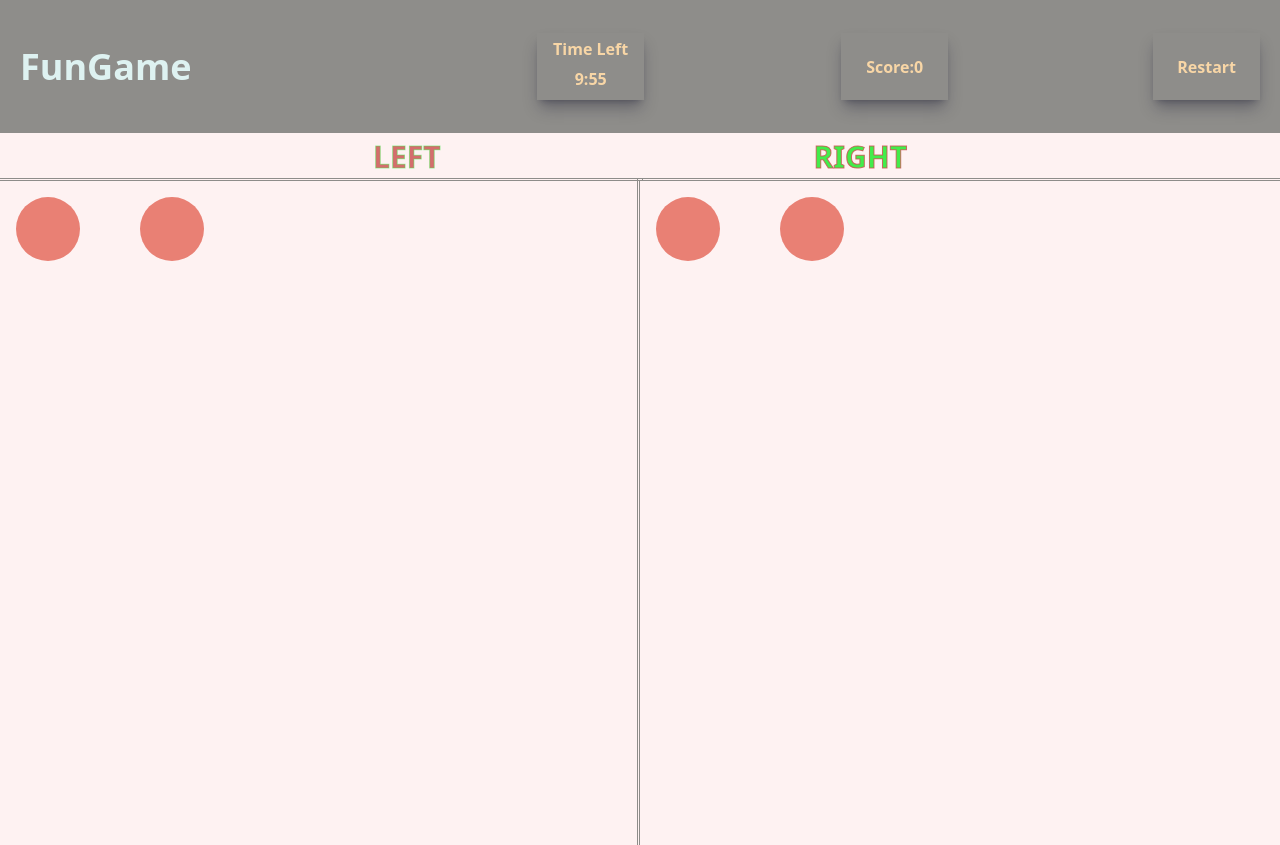
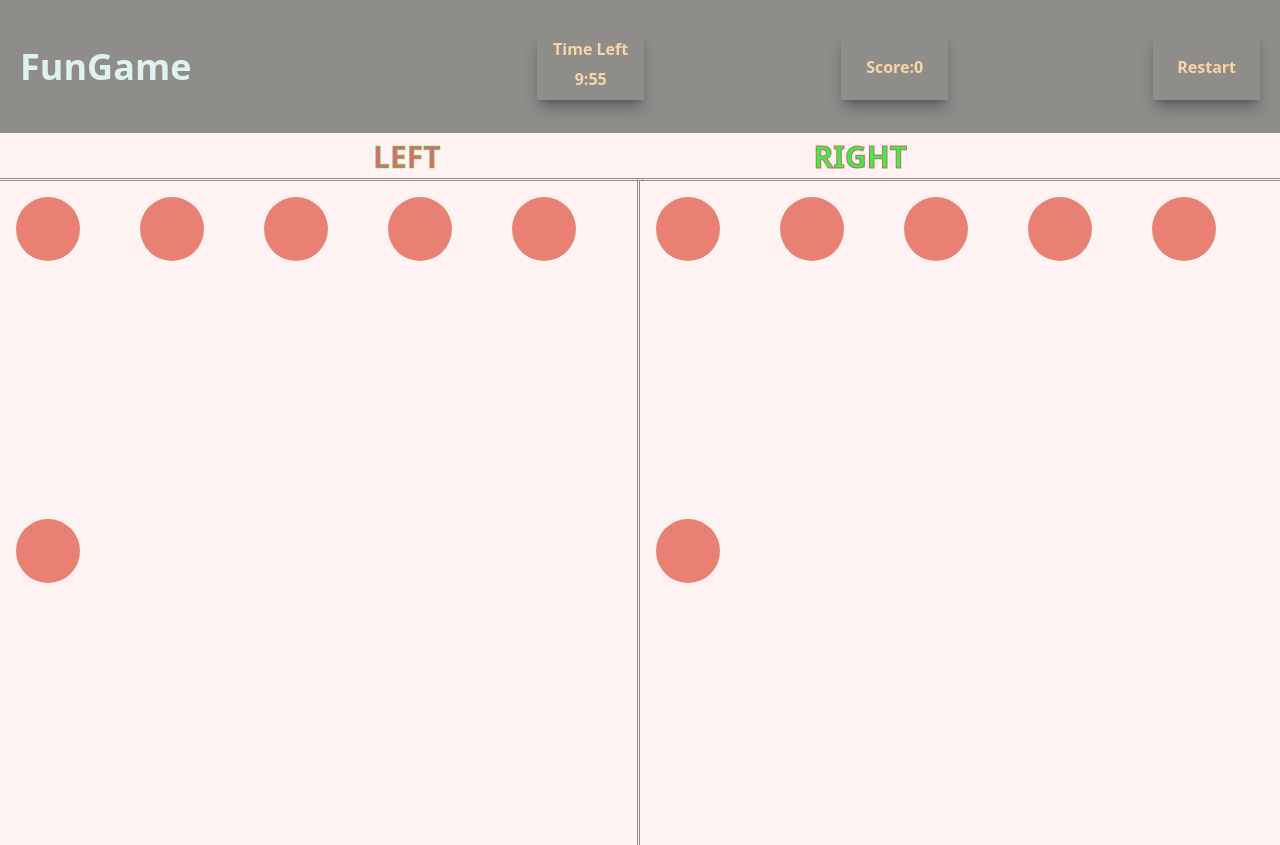
Before and after one commit to Jashanwebsite/MatchGame, a React (Vite) app: page /game in a window 1280 px wide. Built offline with nearby package versions, Linux system fonts and the light colour scheme.

Commit message:
Added new files and updates

```diff
--- a/src/Components/Component.jsx
+++ b/src/Components/Component.jsx
@@ -27,7 +27,7 @@ const Component = () => {
     const newArray = [];
     const newArray2 = [];
 
-    for (let index = 1; index <= 2; index++) {
+    for (let index = 1; index <= 6; index++) {
       newArray.push(index);
     }
     function shuffleArray(array) {
@@ -40,7 +40,7 @@ const Component = () => {
     }
     shuffleArray(newArray);
 
-    for (let index = 1; index <= 2; index++) {
+    for (let index = 1; index <= 6; index++) {
       newArray2.push(index);
     }
     function shuffleArray2(array) {
```
